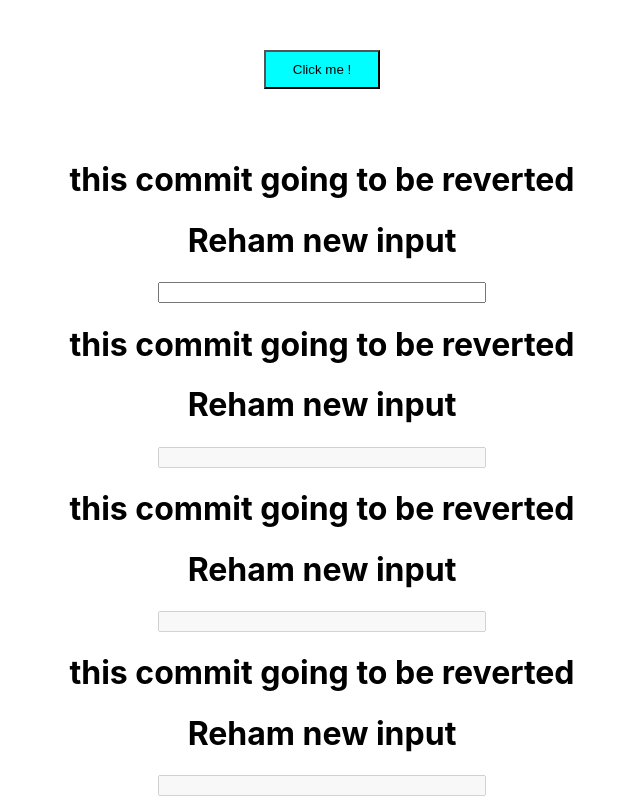
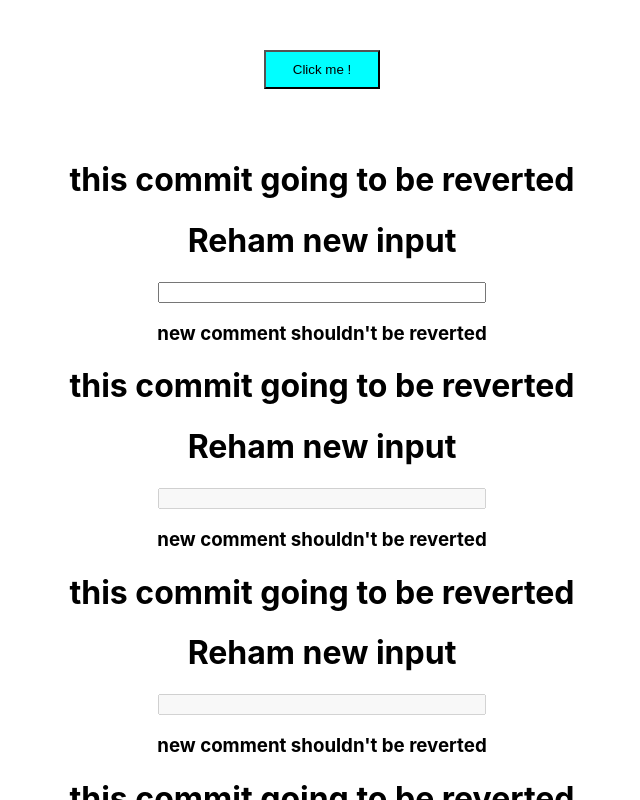
Before and after one commit to rehamjuma/multi-inputs, a React (Create React App) app: page / in a window 1280 px wide. Both pictures are taken after a click on the button "Click me !". Shown: the top 800 px of the page, without its empty margins (318-958 px from the left). Built offline with nearby package versions, Linux system fonts and the light colour scheme.

Commit message:
revertactivity

```diff
--- a/src/components/InputField.jsx
+++ b/src/components/InputField.jsx
@@ -24,7 +24,9 @@ class InputField extends Component{
                        disabled ={!this.props.isEditable}
                  />
                 <br/>
+                <h3>new comment shouldn't be reverted</h3>
             </>
+
         )
     }
 }
```
